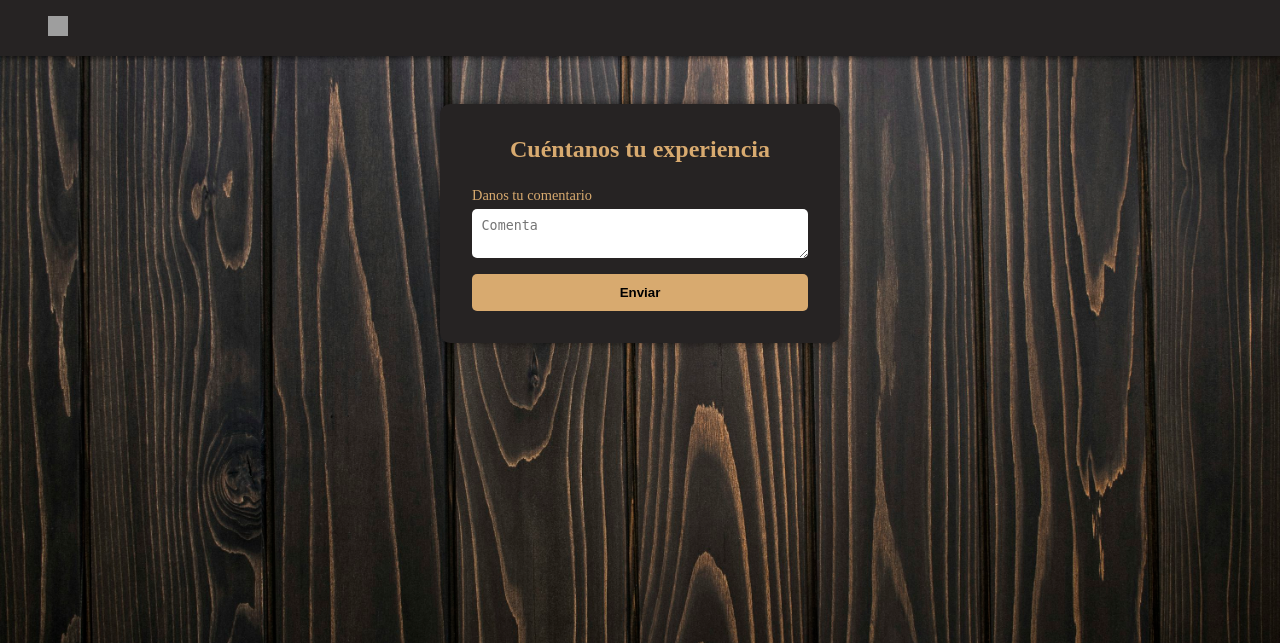
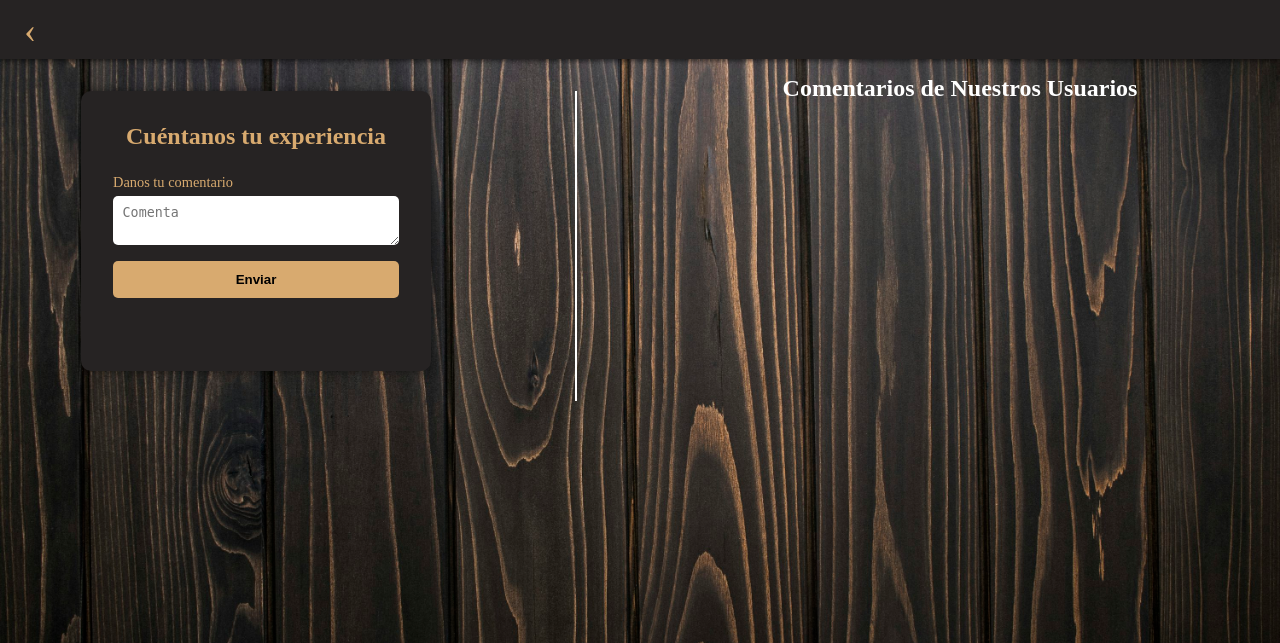
Before and after one commit to Panose-pixel/Quick-Recipe, a Flask app: page /comentarios in a window 1280 px wide. Shown: the top 643 px of the page. Run offline with Flask 3, Linux system fonts and the light colour scheme; data that the repository does not hold is empty; some libraries are stand-ins or nearby versions; grey boxes are pictures that could not be loaded.

Commit message:
QuickRecipe_comentarios

```diff
--- a/app.py
+++ b/app.py
@@ -3,6 +3,7 @@ pymysql.install_as_MySQLdb()
 from flask import Flask, render_template, request, redirect, url_for, session, Response, abort, current_app
 from flask_mysqldb import MySQL
 from functools import wraps
+import datetime
 
 
 import requests # esto de de Jhosep
@@ -118,15 +119,24 @@ def comentarios():
         comentario = request.form.get('comentario')
         usuario_id = session.get('id')
         usuario = session.get('usuario')
+        fecha_comentario = datetime.datetime.now()
+        fecha_comentario = fecha_comentario.strftime('%Y-%m-%d %H:%M:%S')
 
         if comentario:
-            cur.execute('INSERT INTO comentarios (usuario_id, usuario, comentario) VALUES (%s, %s, %s)', (usuario_id, usuario, comentario))
+            cur.execute('INSERT INTO comentarios (usuario_id, usuario, comentario, fecha) VALUES (%s, %s, %s, %s)', (usuario_id, usuario, comentario, fecha_comentario))
             mysql.connection.commit()
-            return render_template('comentarios.html', mensaje='Comentario enviado correctamente, gracias por ayudarnos a mejorar 💖')
+
+            cur.execute('''
+            SELECT comentarios.comentario, usuarios.usuario, comentarios.fecha
+            FROM comentarios
+            JOIN usuarios ON comentarios.usuario_id = usuarios.id
+            ''')
+            comentarios = cur.fetchall()
+        return render_template('comentarios.html', mensaje='Comentario enviado correctamente, gracias por ayudarnos a mejorar 💖', comentarios=comentarios)
 
     # Obtener comentarios con nombre del usuario
     cur.execute('''
-        SELECT comentarios.comentario, usuarios.usuario
+        SELECT comentarios.comentario, usuarios.usuario, comentarios.fecha
         FROM comentarios
         JOIN usuarios ON comentarios.usuario_id = usuarios.id
     ''')
--- a/static/Estilos/comentarios.css
+++ b/static/Estilos/comentarios.css
@@ -34,7 +34,8 @@ body {
   justify-content: space-between;
   align-items: center;
   background-color: var(--color-panel);
-  padding: 1rem 2rem;
+  padding: 0.5rem 0.5rem;
+  padding-bottom: 0.5rem;
   box-shadow: 0 2px 5px rgba(0, 0, 0, 0.6);
 }
 
@@ -54,15 +55,49 @@ body {
   align-items: center;
 }
 
+.flecha{
+  font-size: 2.3rem;
+}
+
 /* Contenedor del formulario */
-.registro-container {
+
+.comentarios{
+  display: grid;
+  grid-template-columns: 40% 10% 50%; /* Esta es la distancia de las columnas del display-grid  */
+}
+
+.lista-comentarios {
+  margin: 0 auto;
+  margin-top: 1rem;
+}
+
+.linea-separadora {
+
+  width: 2px;
+  height: 90%;
+  background-color: white; /* Color que combine con tu diseño */
+  border: 0.1rem solid white;
+  margin: 2rem auto;
+}
+
+.comentarios-container {
+  height: 280px;
+  width: 350px;
   background-color: var(--color-panel);
-  max-width: 400px;
-  margin: 3rem auto;
+  margin: 2rem auto;
   padding: 2rem;
   border-radius: 10px;
   box-shadow: 0 0 10px #00000088;
 }
+
+.comentario {
+  margin-bottom: 1rem;
+  padding: 0.7rem;
+  border-radius: 5px;
+  background-color: #262323;
+}
+
+/*Aqui termina la seccion de comentarios*/
 
 h2 {
   text-align: center;
--- a/templates/Mipgn.html
+++ b/templates/Mipgn.html
@@ -147,8 +147,7 @@
     <div class="comentarios">
       <h3>
         <a href="/comentarios"
-          >Déjanos un comentario AQUÍ para ayudarnos a mejorar</a
-        >
+          >Déjanos un comentario AQUÍ para ayudarnos a mejorar</a>
       </h3>
     </div>
     <hr />
--- a/templates/comentarios.html
+++ b/templates/comentarios.html
@@ -10,14 +10,12 @@
     <div class="barra_nav_principal">
         <div class="barra_nav_principal_izquierda">
             <a href="./QuickRecipe">
-                <img width="20" height="20" src="https://img.icons8.com/ios-filled/50/back.png" alt="back"/>
+              <div class="flecha">&lsaquo;</div>
             </a>
         </div>
     </div>
-    <div class="registro-container">
-
-
-
+    <section class="comentarios">
+      <div class="comentarios-container">
         <h2>Cuéntanos tu experiencia</h2>
         {% if mensaje %}
           <div class="alert-danger" role="alert">
@@ -27,9 +25,22 @@
        <form action="/comentarios" method="POST">
           <label for="Usuario">Danos tu comentario</label>
           <textarea name="comentario" placeholder="Comenta"></textarea> <!--El placeholder es el texto que aparece dentro del input-->
-
           <button type="submit">Enviar</button>
         </form>
       </div>
+
+      <hr class="linea-separadora">
+
+        <div class="lista-comentarios">
+          <h2 style="color: white;">Comentarios de Nuestros Usuarios</h2>
+          {% for comentario in comentarios %}
+            <div class="comentario">
+              <p><strong>{{ comentario.usuario }}:</strong> <span style="color: white;">{{ comentario.comentario }}</span></p>
+              <p style="font-size: 0.8rem;";">Fecha de publicacion: {{ comentario.fecha }}</p>
+            </div>
+          {% endfor %}
+        </div>
+      </section>
+  </div>
 </body>
 </html>
```
Lines whose indentation alone changed are shown as unchanged.
